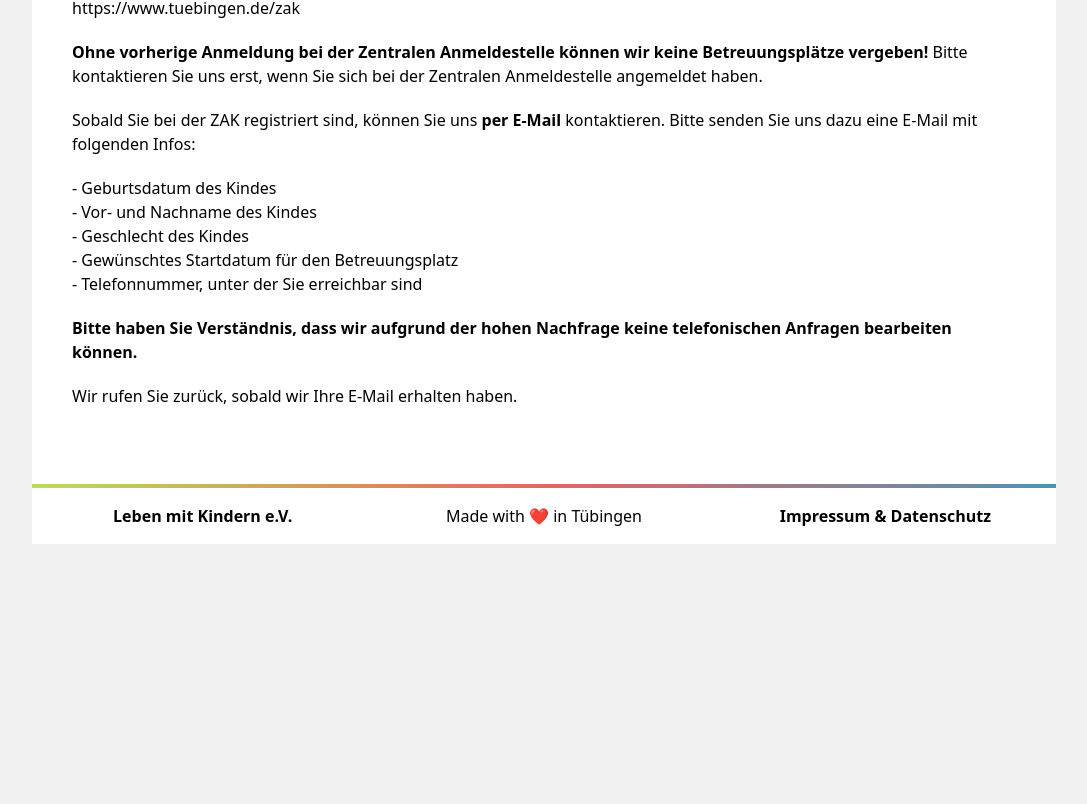
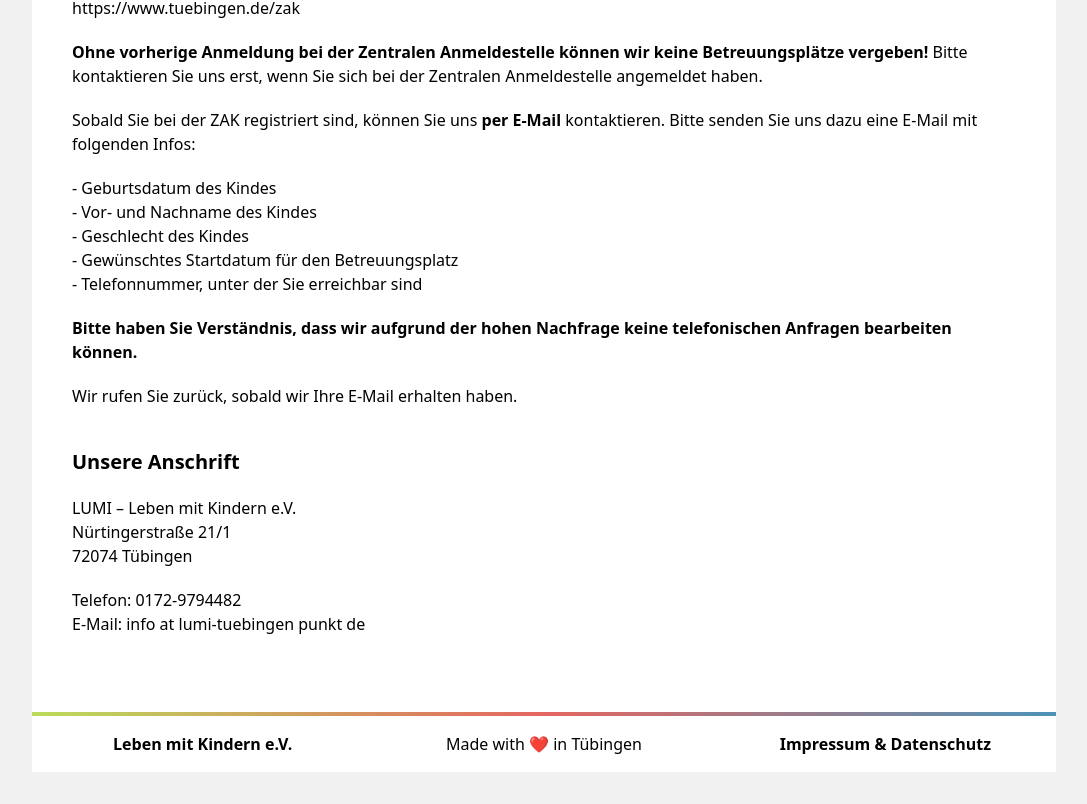
Before and after one commit to marcusvetter/lumi-tuebingen, a Next.js app: page /kontakt in a window 1280 px wide. Shown: the part 843-1647 px from the top of the page, without its empty margins (96-1183 px from the left). Before the commit the page ends 1419 px from the top, so only its background shows below. Built offline with nearby package versions, Linux system fonts and the light colour scheme.

Commit message:
feat: add address to contact page

```diff
--- a/app/kontakt/page.tsx
+++ b/app/kontakt/page.tsx
@@ -21,5 +21,16 @@
         <p><strong>Bitte haben Sie Verständnis, dass wir aufgrund der hohen Nachfrage keine telefonischen Anfragen bearbeiten können.</strong></p>
 
         <p>Wir rufen Sie zurück, sobald wir Ihre E-Mail erhalten haben.</p>
+
+        <p></p>
+
+        <h2>Unsere Anschrift</h2>
+        <p>
+            LUMI – Leben mit Kindern e.V.<br />
+            Nürtingerstraße 21/1<br />
+            72074 Tübingen</p>
+
+        <p>Telefon: 0172-9794482<br />
+            E-Mail: info at lumi-tuebingen punkt de</p>
     </div>
 }
```
